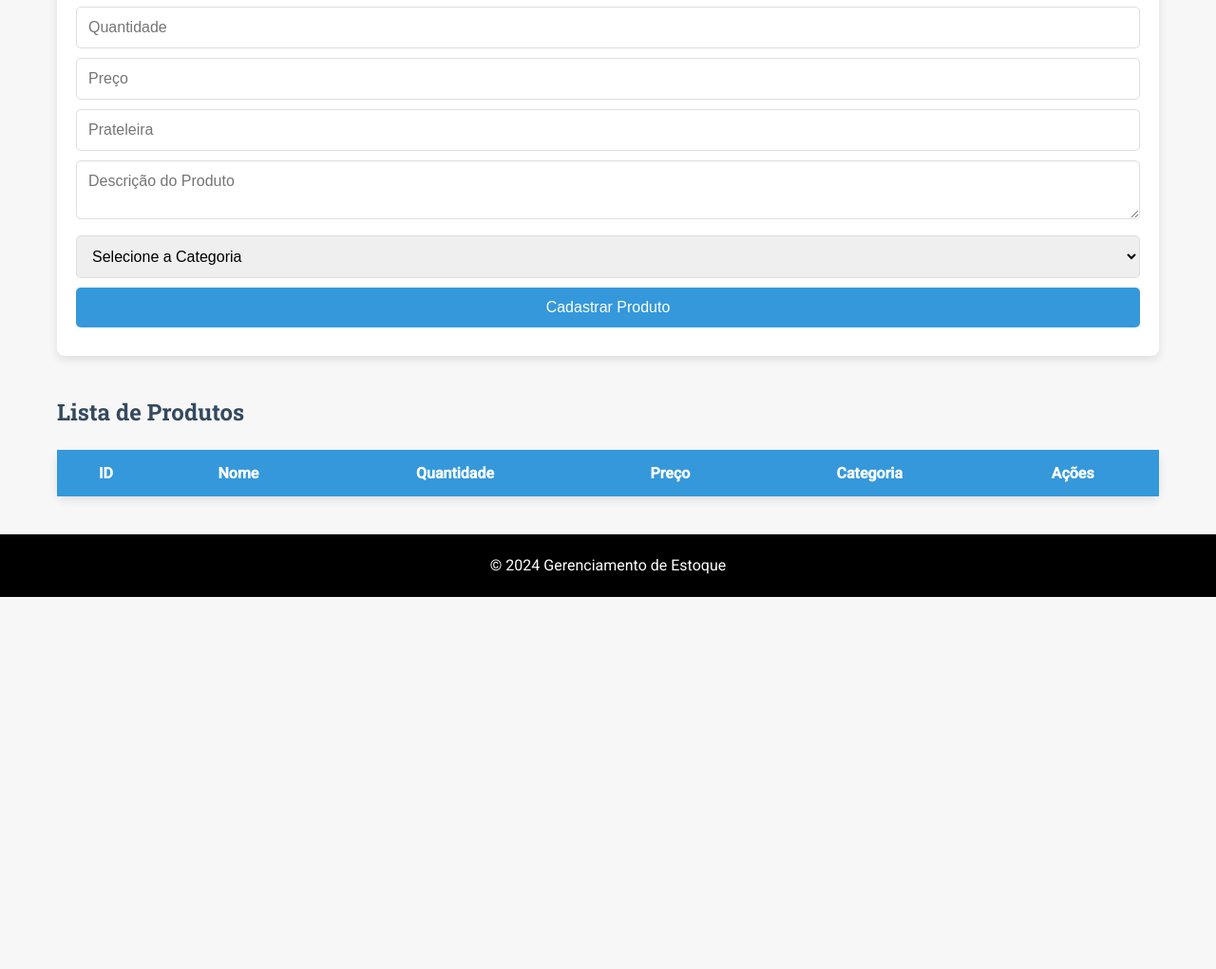
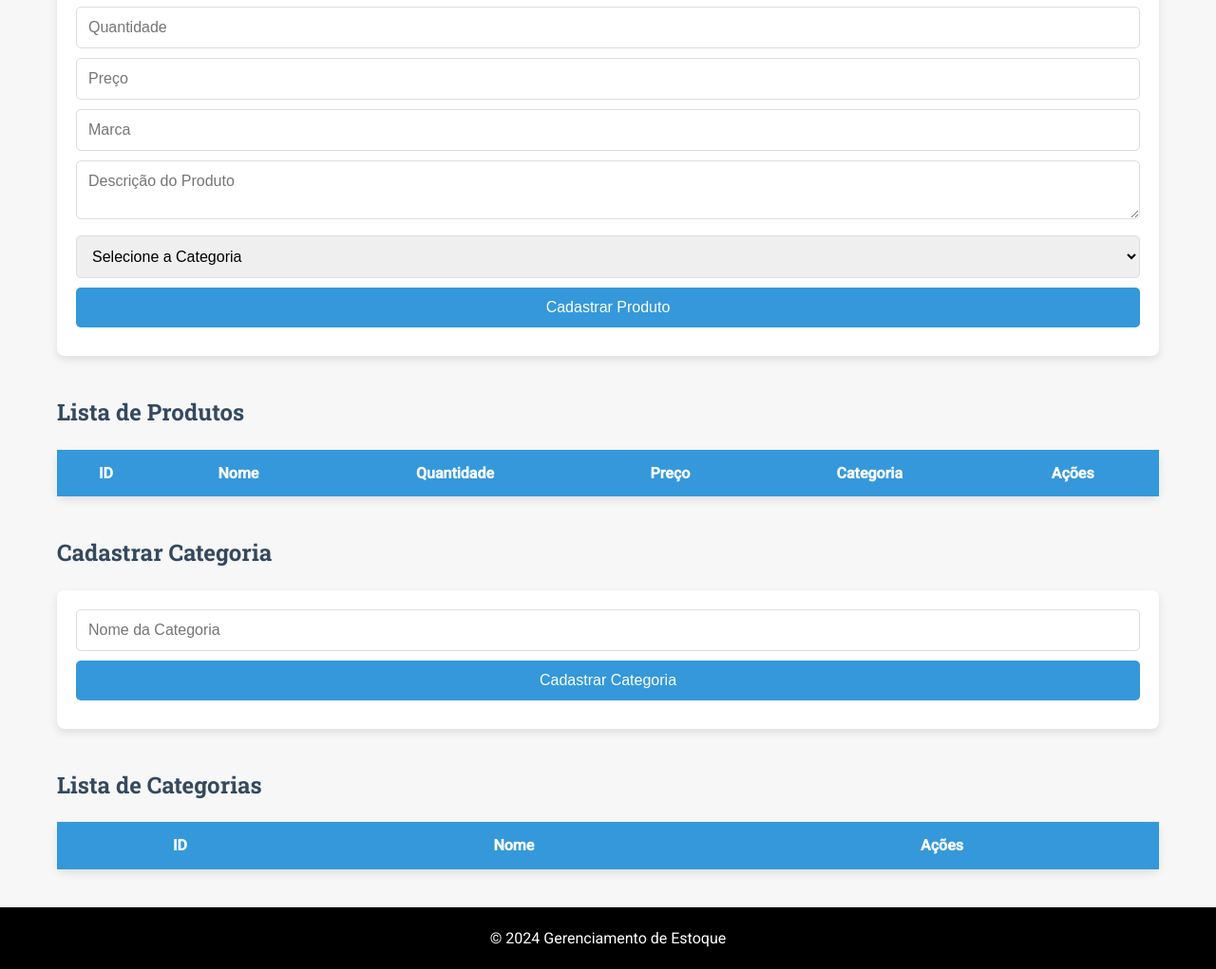
Before and after one commit to emillyroar/gerenciamento-estoque, a plain HTML site: page index.html in a window 1280 px wide. Shown: the part 337-1358 px from the top of the page at 95% size. Before the commit the page ends 966 px from the top, so only its background shows below. Drawn offline with Linux system fonts and the light colour scheme; files that its build step writes are made by us from their sources; no server answers; files whose address does not match are found by name.

Commit message:
adicionando arquivo

```diff
--- a/index.html
+++ b/index.html
@@ -10,6 +10,7 @@
 <body>
     <header>
         <div class="container">
+            <img src="assets/logo.png" alt="Logo" class="logo">
             <h1>Gerenciamento de Estoque</h1>
             <nav>
                 <ul>
@@ -19,7 +20,6 @@
             </nav>
         </div>
     </header>
-
     <main class="container">
         <section id="cadastroProduto">
             <h2>Cadastro de Produto</h2>
@@ -27,7 +27,7 @@
                 <input type="text" id="nome" placeholder="Nome do Produto" required>
                 <input type="number" id="quantidade" placeholder="Quantidade" required>
                 <input type="number" id="preco" placeholder="Preço" required>
-                <input type="text" id="prateleira" placeholder="Prateleira" required>
+                <input type="text" id="marca" placeholder="Marca" required>
                 <textarea id="descricao" placeholder="Descrição do Produto" required></textarea>
                 <select id="categoria" required>
                     <option value="">Selecione a Categoria</option>
@@ -54,6 +54,29 @@
                 </tbody>
             </table>
         </section>
+        <section id="cadastroCategoria">
+            <h2>Cadastrar Categoria</h2>
+            <form id="categoriaForm">
+                <input type="text" id="categoriaNome" placeholder="Nome da Categoria" required>
+                <button type="submit">Cadastrar Categoria</button>
+            </form>
+        </section>
+
+        <section id="categoriasList">
+            <h2>Lista de Categorias</h2>
+            <table>
+                <thead>
+                    <tr>
+                        <th>ID</th>
+                        <th>Nome</th>
+                        <th>Ações</th>
+                    </tr>
+                </thead>
+                <tbody id="categoriasTableBody">
+                    <!-- Categorias serão carregadas aqui -->
+                </tbody>
+            </table>
+        </section>
     </main>
 
     <footer>
```
Also changed, not shown: estoque-crud/index.html (+0 -1 lines).
